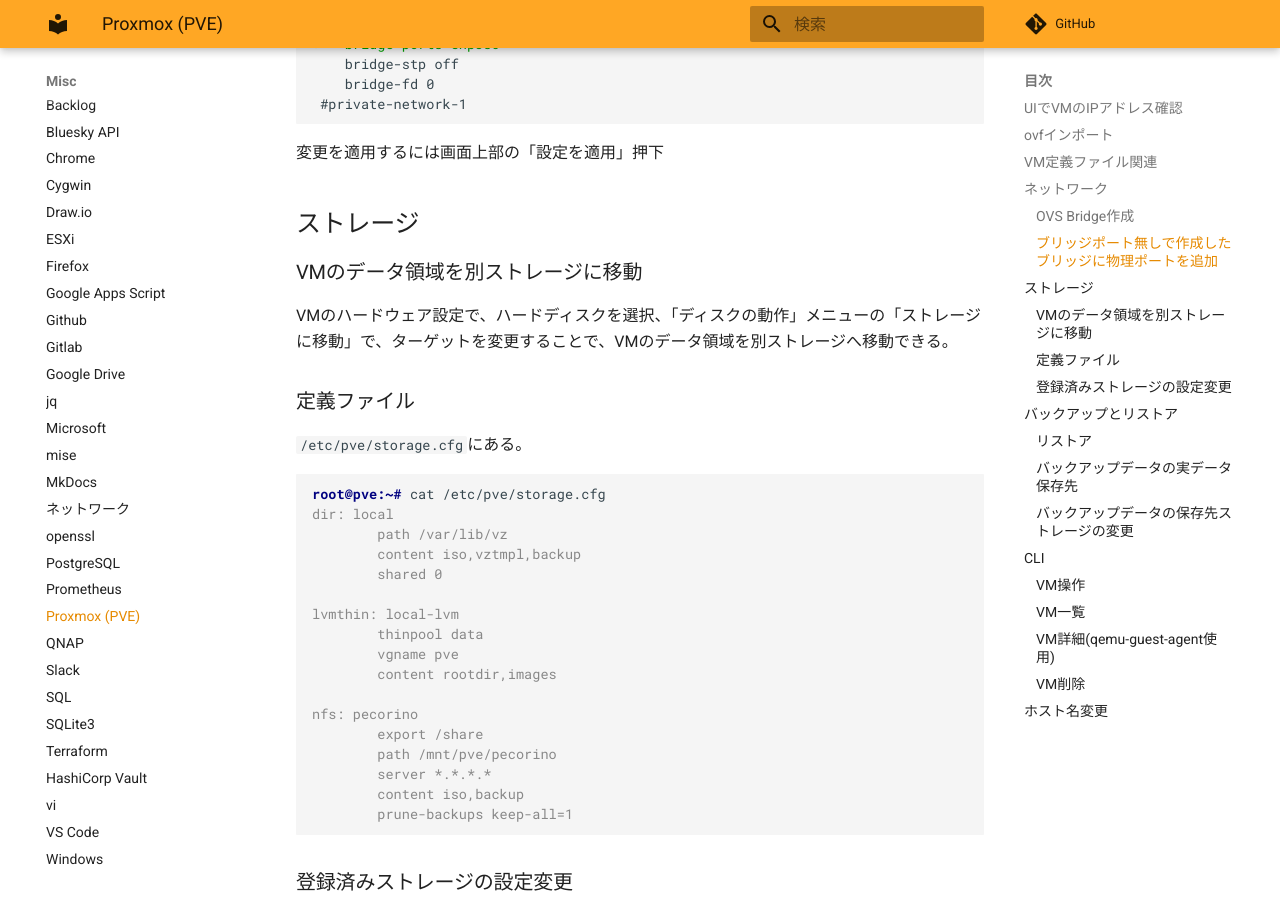
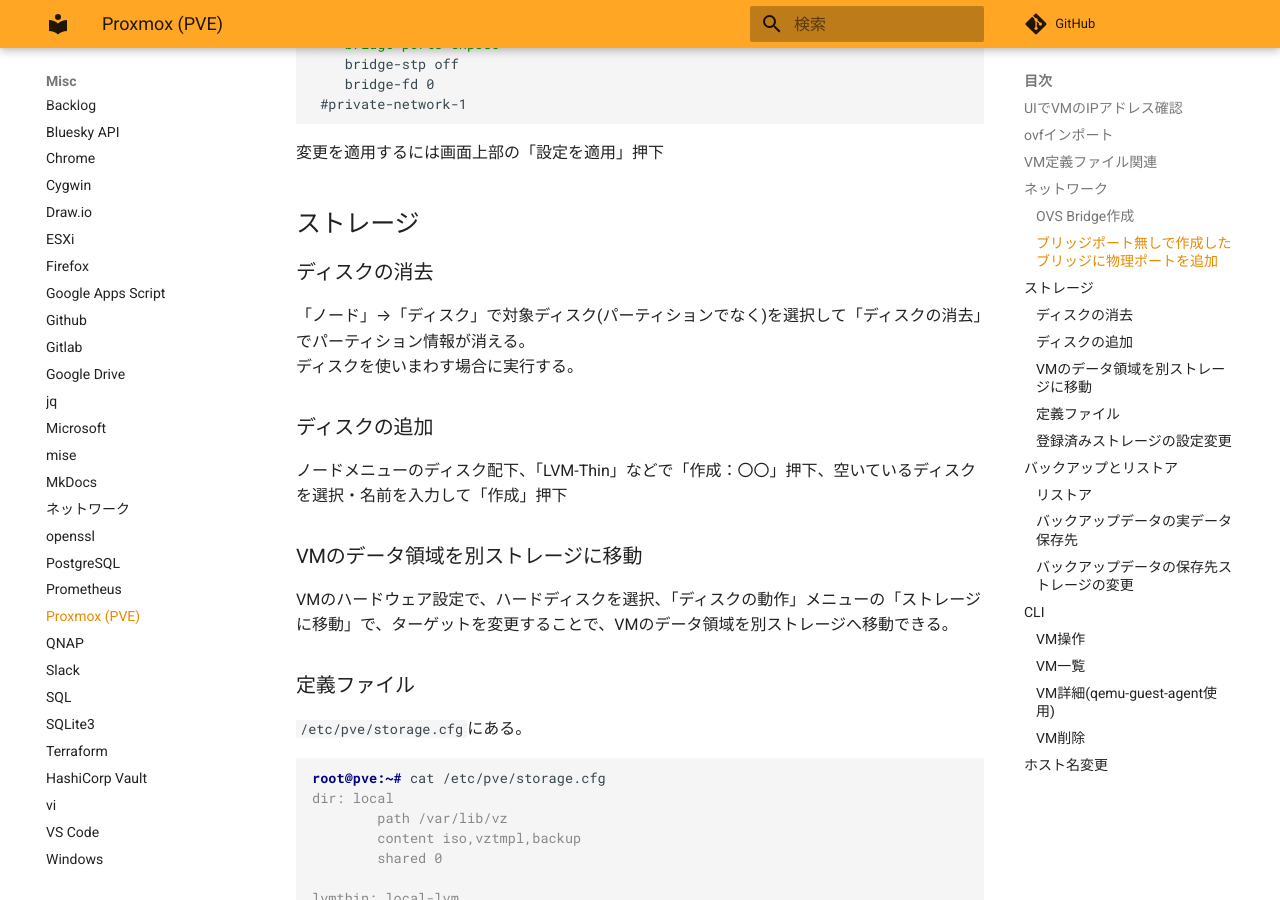
Before and after one commit to zaki-lknr/docs, an MkDocs documentation site: the page built from docs/Misc/proxmox.md, in a window 1280 px wide and 900 px high, scrolled down 1982 px. Built offline with MkDocs 1.6.1 and Material for MkDocs 9.7.7, drawn with Linux system fonts in a browser that asks for light colours; comment, search, counter and statistics services are not loaded.

Commit message:
add: misc/proxmox: ディスクの消去・追加

```diff
--- a/docs/Misc/proxmox.md
+++ b/docs/Misc/proxmox.md
@@ -93,6 +93,15 @@ UIでLinux Bridgeの「ブリッジポート」にポート名を追加し「OK
 変更を適用するには画面上部の「設定を適用」押下
 
 ## ストレージ
+
+### ディスクの消去
+
+「ノード」→「ディスク」で対象ディスク(パーティションでなく)を選択して「ディスクの消去」でパーティション情報が消える。
+ディスクを使いまわす場合に実行する。
+
+### ディスクの追加
+
+ノードメニューのディスク配下、「LVM-Thin」などで「作成：〇〇」押下、空いているディスクを選択・名前を入力して「作成」押下
 
 ### VMのデータ領域を別ストレージに移動
 
```
